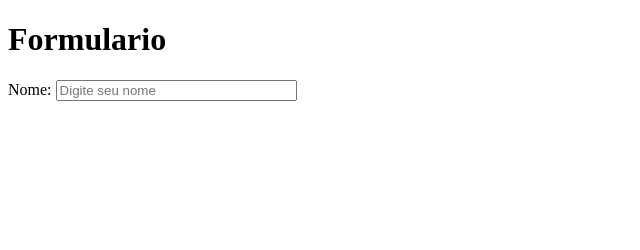
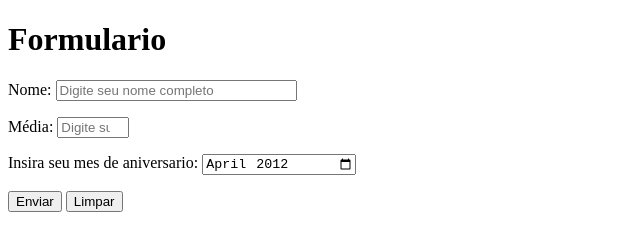
Before and after one commit to Pedrohmac07/HTML_CSS, a plain HTML site: page Exercicios/ex025/form03.html in a window 1280 px wide. Shown: the whole page, without its empty margins (0-640 px from the left). Drawn offline with Linux system fonts and the light colour scheme.

Commit message:
Atualizado form3 HTML

```diff
--- a/Exercicios/ex025/form03.html
+++ b/Exercicios/ex025/form03.html
@@ -8,11 +8,25 @@
 <body>
     <h1>Formulario</h1>
     <h2></h2>
-    <p>
-        <label for="inome">
-            Nome:
-            <input type="text" name="nome" id="inome" required minlength="3" maxlength="40" size="27" placeholder="Digite seu nome" autocomplete="name">
-        </label>
-    </p>
+    <form action="cadastro.php" method="get" autocomplete="on">
+        <p>
+            <label for="inome">
+                Nome:
+                <input type="text" name="nome" id="inome" required minlength="3" maxlength="40" size="27" placeholder="Digite seu nome completo" autocomplete="name">
+            </label>
+        </p>
+        <p>
+            <label for="imedia">
+                Média:
+                <input type="number" name="media" id="imedia" required size="10" placeholder="Digite sua média" autocomplete="off" min="0" max="10" step="0.1">
+        </p>
+        <p><label for="imes">Insira seu mes de aniversario:
+            <input type="month" name="mes" id="imes" required value="2012-04">
+        </label></p>
+        <p>
+            <input type="submit" value="Enviar" id="Enviar">
+            <input type="reset" value="Limpar" id="Limpar">
+        </p>
+    </form>
 </body>
 </html>
```
